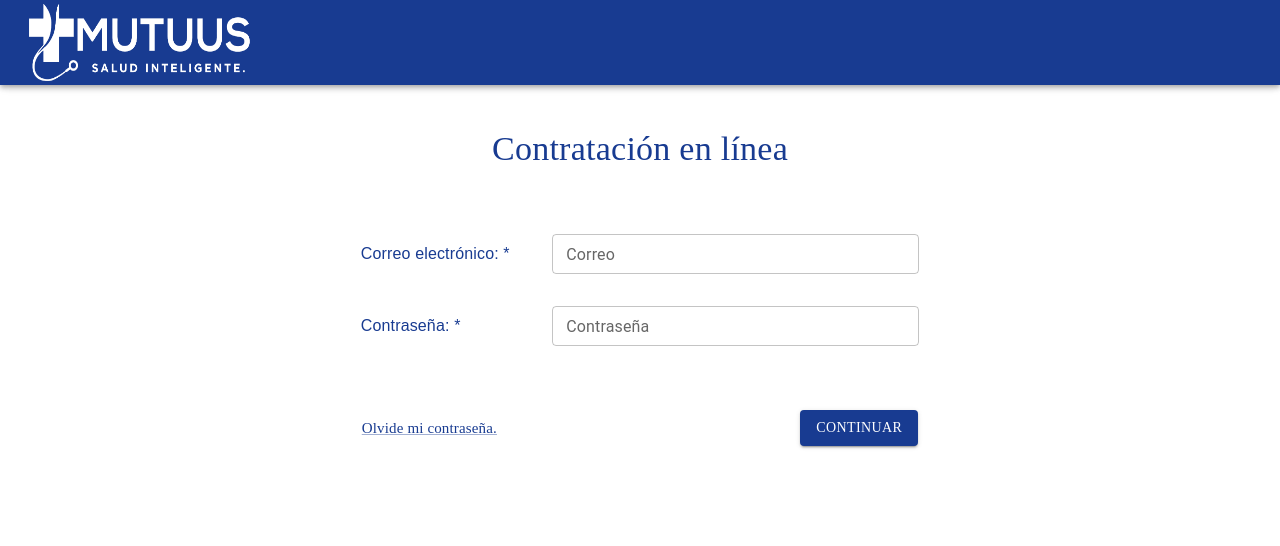
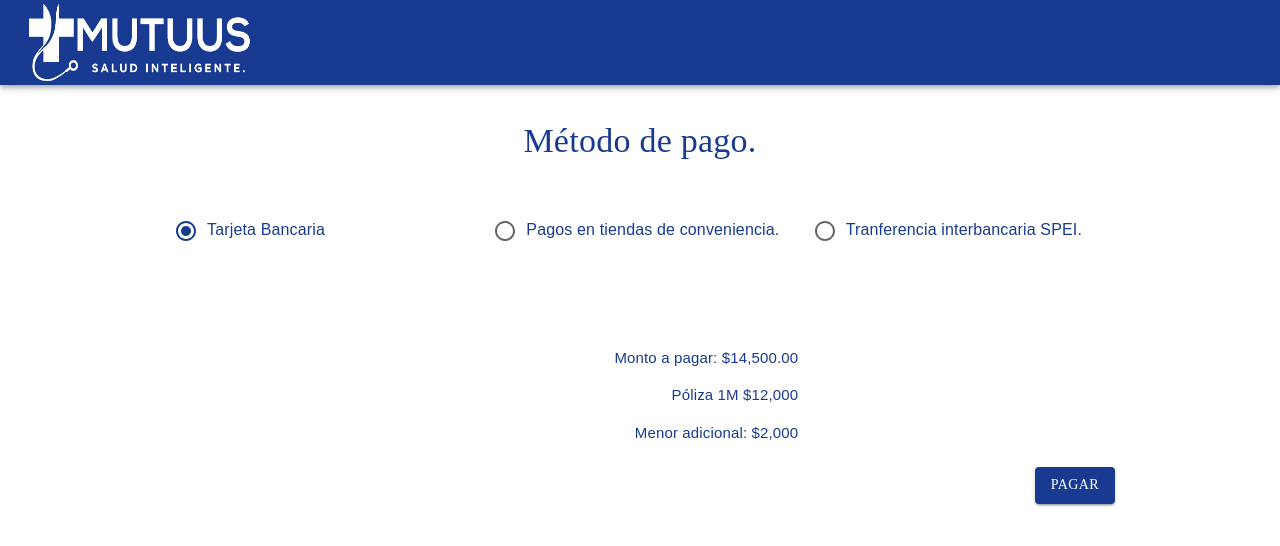
Before and after one commit to LuisAngelHS/online-mutuus-web, a React (Vite) app: page /payments in a window 1280 px wide. Shown: the top 546 px of the page. Built offline with nearby package versions, Linux system fonts and the light colour scheme; a web font is replaced by a local one.

Commit message:
feat(): add new genero

```diff
--- /dev/null
+++ b/src/pages/Pagos/PaymentsPage.jsx
@@ -0,0 +1,115 @@
+import { Button, Grid, TextField } from "@mui/material"
+import { PolizasLayout } from "../../layout/PolizasLayout"
+import Radio from '@mui/material/Radio';
+import RadioGroup from '@mui/material/RadioGroup';
+import FormControlLabel from '@mui/material/FormControlLabel';
+import FormControl from '@mui/material/FormControl';
+import Autocomplete from '@mui/material/Autocomplete';
+import { styled } from '@mui/material/styles';
+import Table from '@mui/material/Table';
+import TableBody from '@mui/material/TableBody';
+import TableCell, { tableCellClasses } from '@mui/material/TableCell';
+import TableContainer from '@mui/material/TableContainer';
+import TableHead from '@mui/material/TableHead';
+import TableRow from '@mui/material/TableRow';
+import Paper from '@mui/material/Paper';
+import * as React from 'react';
+
+const StyledTableCell = styled(TableCell)(({ theme }) => ({
+
+  [`&.${tableCellClasses.head}`]: {
+    backgroundColor: '#183B91',
+    color: theme.palette.common.white,
+    fontFamily:'Gilam Bold'
+  },
+  [`&.${tableCellClasses.body}`]: {
+    fontSize: 15,
+    fontFamily:'Gilam Light',
+  },
+}));
+
+const StyledTableRow = styled(TableRow)(({ theme }) => ({
+  '&:nth-of-type(odd)': {
+    backgroundColor: theme.palette.action.hover,
+
+  },
+  // hide last border
+  '&:last-child td, &:last-child th': {
+    border: 0,
+  },
+}));
+
+function createData(parentes, name, estatura, peso, curp) {
+  return { parentes, name, estatura, peso, curp };
+}
+
+const rows = [
+  createData('', 'Jorge Garcia Perez', 1.15, 20, 'JJJS98524178745'),
+  createData('', 'Pancracio Lopez Perez', 1.15, 20, 'JJJS98524178745')
+
+];
+export const PaymentsPage = () => {
+
+    const [selectedValue, setSelectedValue] = React.useState('a');
+
+    const handleChange = (event) => {
+      setSelectedValue(event.target.value);
+    };
+
+  return (
+    <PolizasLayout title="Método de pago.">
+      <Grid container  spacing={1}>
+        <Grid item xs={ 12 } sm={ 12 } md={12} lg={4}>
+        <Radio
+        checked={selectedValue === 'a'}
+        onChange={handleChange}
+        value="a"
+        name="radio-buttons"
+        inputProps={{ 'aria-label': 'A' }}
+      /><label htmlFor="Tarjeta">Tarjeta Bancaria</label>
+        </Grid>
+        <Grid item xs={ 12 } sm={ 12 } md={12} lg={4}>
+        <Radio
+        checked={selectedValue === 'b'}
+        onChange={handleChange}
+        value="b"
+        name="radio-buttons"
+        inputProps={{ 'aria-label': 'B' }}
+      /><label htmlFor="Tarjeta">Pagos en tiendas de conveniencia.</label>
+        </Grid>
+        <Grid item xs={ 12 } sm={ 12 } md={12} lg={4}>
+        <Radio
+        checked={selectedValue === 'c'}
+        onChange={handleChange}
+        value="c"
+        name="radio-buttons"
+        inputProps={{ 'aria-label': 'C' }}
+      /><label htmlFor="Tarjeta">Tranferencia interbancaria SPEI.</label>
+        </Grid>
+
+      </Grid>
+      <Grid container sx={{ mt: 10 }} >
+        <Grid item xs={ 12 } md={8} lg={8} textAlign='end'>
+            <p className="text-font-book">Monto a pagar: $14,500.00</p>
+            <p className="text-font-book">Póliza 1M         $12,000</p>
+            <p className="text-font-book">Menor adicional:  $2,000</p>
+        </Grid>
+
+      </Grid>
+      <Grid container sx={{ mt: 1 }}>
+      <Grid item xs={ 12 } md={12} lg={12} textAlign='end'>
+          <Button sx={{fontFamily:'Gilam Regular' }}  variant='contained' >
+            Pagar
+          </Button>
+        </Grid>
+      </Grid>
+
+    </PolizasLayout>
+  )
+}
+// Top 100 films as rated by IMDb users. http://www.imdb.com/chart/top
+const top100Films = [
+  { label: 'Juan Delgado', year: 1994 },
+  { label: 'Diego Apolonio', year: 1972 },
+  { label: 'Pedro Mendez', year: 1974 },
+];
--- /dev/null
+++ b/src/pages/Pagos/index.js
@@ -0,0 +1 @@
+export * from './PaymentsPage';
--- a/src/pages/polizas/InformationPage.jsx
+++ b/src/pages/polizas/InformationPage.jsx
@@ -2,7 +2,7 @@ import { Button, Grid, TextField, Link } from "@mui/material"
 import { PolizasLayout } from "../../layout/PolizasLayout"
 import Checkbox from '@mui/material/Checkbox';
 import { Link as RouLink} from "react-router-dom"
-import InputAdornment from '@mui/material/InputAdornment';
+import Autocomplete from '@mui/material/Autocomplete';
 
 const label = { inputProps: { 'aria-label': 'Checkbox demo' } };
 export const InformationPage = () => {
@@ -39,6 +39,18 @@ export const InformationPage = () => {
             <Grid item xs={ 12 } md={4} lg={4} >
             <TextField label="Estatura" type="number"  size="small"/>
             </Grid>
+            <Grid item xs={ 12 } md={3} lg={3}>
+            <label htmlFor="Peso">Género: *</label>
+            </Grid>
+            <Grid item xs={ 12 } md={3} lg={3}>
+        <Autocomplete
+          disablePortal
+          size="small"
+          id="combo-box-demo"
+          options={top100Films}
+          renderInput={(params) => <TextField {...params} label="Género" />}
+        />
+        </Grid>
         </Grid>
 
         <Grid container sx={{ mt: 8 }} justifyContent='center'>
@@ -59,4 +71,10 @@ export const InformationPage = () => {
         </Grid>
     </PolizasLayout>
   )
+
 }
+// Top 100 films as rated by IMDb users. http://www.imdb.com/chart/top
+const top100Films = [
+  { label: 'Masculino' },
+  { label: 'Femenino' }
+];
--- a/src/pages/polizas/MembershipPage.jsx
+++ b/src/pages/polizas/MembershipPage.jsx
@@ -13,6 +13,7 @@ import TableContainer from '@mui/material/TableContainer';
 import TableHead from '@mui/material/TableHead';
 import TableRow from '@mui/material/TableRow';
 import Paper from '@mui/material/Paper';
+import { Link as RouLink} from "react-router-dom"
 
 const StyledTableCell = styled(TableCell)(({ theme }) => ({
   [`&.${tableCellClasses.head}`]: {
@@ -151,7 +152,7 @@ export const MembershiPage = () => {
       </Grid>
       <Grid container sx={{ mt: 1 }}>
       <Grid item xs={ 12 } md={12} lg={12} textAlign='end'>
-          <Button sx={{fontFamily:'Gilam Regular' }}  variant='contained' >
+          <Button sx={{fontFamily:'Gilam Regular' }}  variant='contained'>
             Continuar
           </Button>
         </Grid>
--- a/src/router/AppRouter.jsx
+++ b/src/router/AppRouter.jsx
@@ -2,6 +2,7 @@ import {Routes, Route} from "react-router-dom"
 import {AuthRoutes} from '../auth/routes/AuthRoutes';
 import {RegisterPage, CodePage, LoginPage, PasswordPage} from '../pages/register';
 import {InformationPage, TerminosPage, MembershiPage} from '../pages/polizas';
+import {PaymentsPage} from '../pages/Pagos';
 
 export const AppRouter = () => {
   return (
@@ -13,6 +14,7 @@ export const AppRouter = () => {
       <Route path="/information" element={<InformationPage/>}/>
       <Route path="/terms" element={<TerminosPage/>}/>
       <Route path="/membershi" element={<MembershiPage/>}/>
+      <Route path="/payments" element={<PaymentsPage/>}/>
         {/* Login y Registro*/}
         <Route path="/auth/*" element={<AuthRoutes/>}/>
     </Routes>
--- a/src/theme/purple.js
+++ b/src/theme/purple.js
@@ -5,9 +5,12 @@ export const purpleTheme = createTheme({
     palette: {
       primary: {
         main: '#183B91',
+
       },
       secondary: {
         main: '#AED43A',
+        dark: '#444343',
+        contrastText: '#ffff',
       },
       error: {
         main: red.A400,
```
